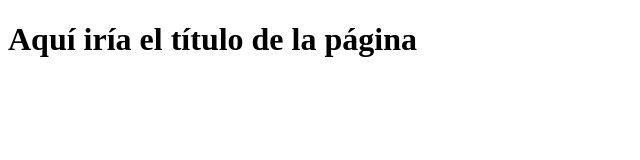
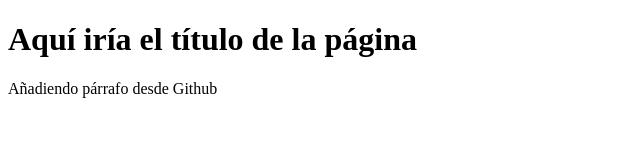
Before and after one commit to alexlopez57/Proyecto-web-empresa-C, a plain HTML site: page index.html in a window 1280 px wide. Shown: the whole page, without its empty margins (0-640 px from the left). Drawn offline with Linux system fonts and the light colour scheme.

Commit message:
Update index.html

```diff
--- a/index.html
+++ b/index.html
@@ -8,5 +8,6 @@
 </head>
 <body>
     <h1>Aquí iría el título de la página</h1>
+    <p>Añadiendo párrafo desde Github</p>
 </body>
 </html>
```
